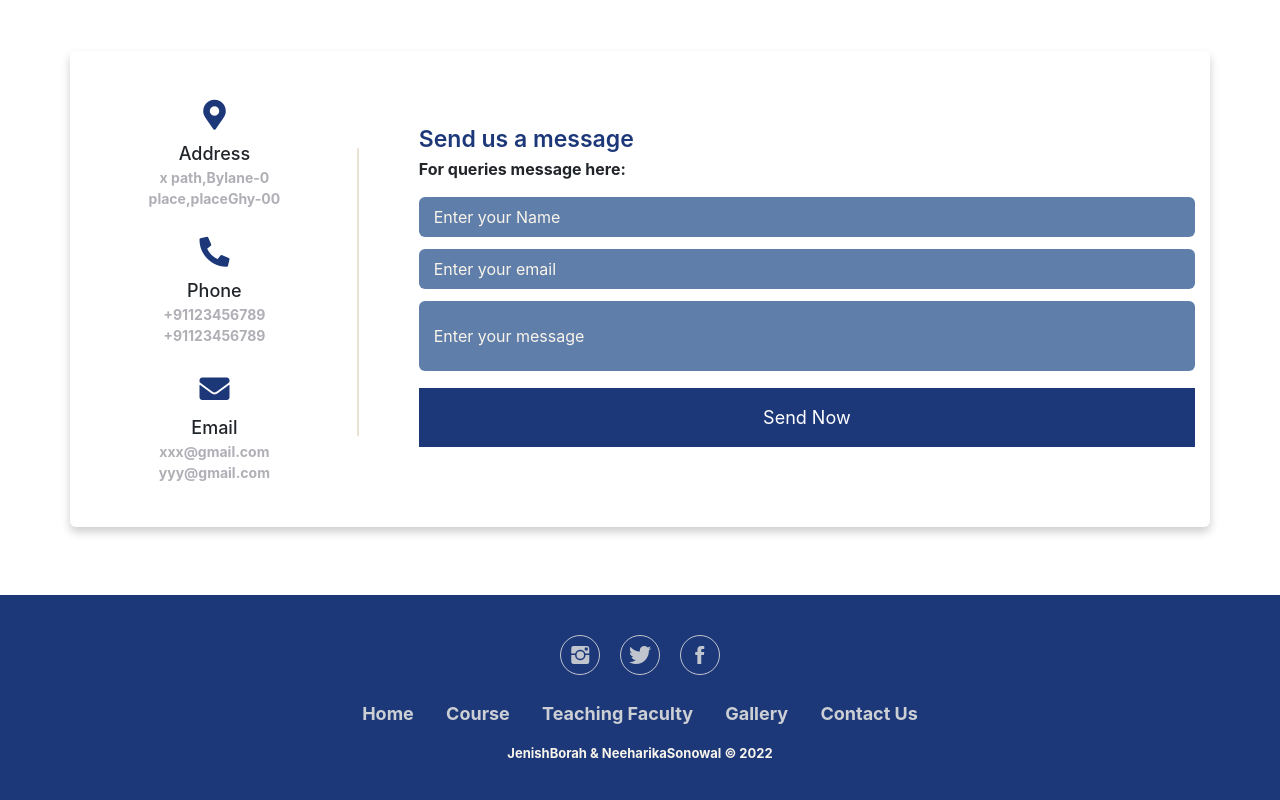
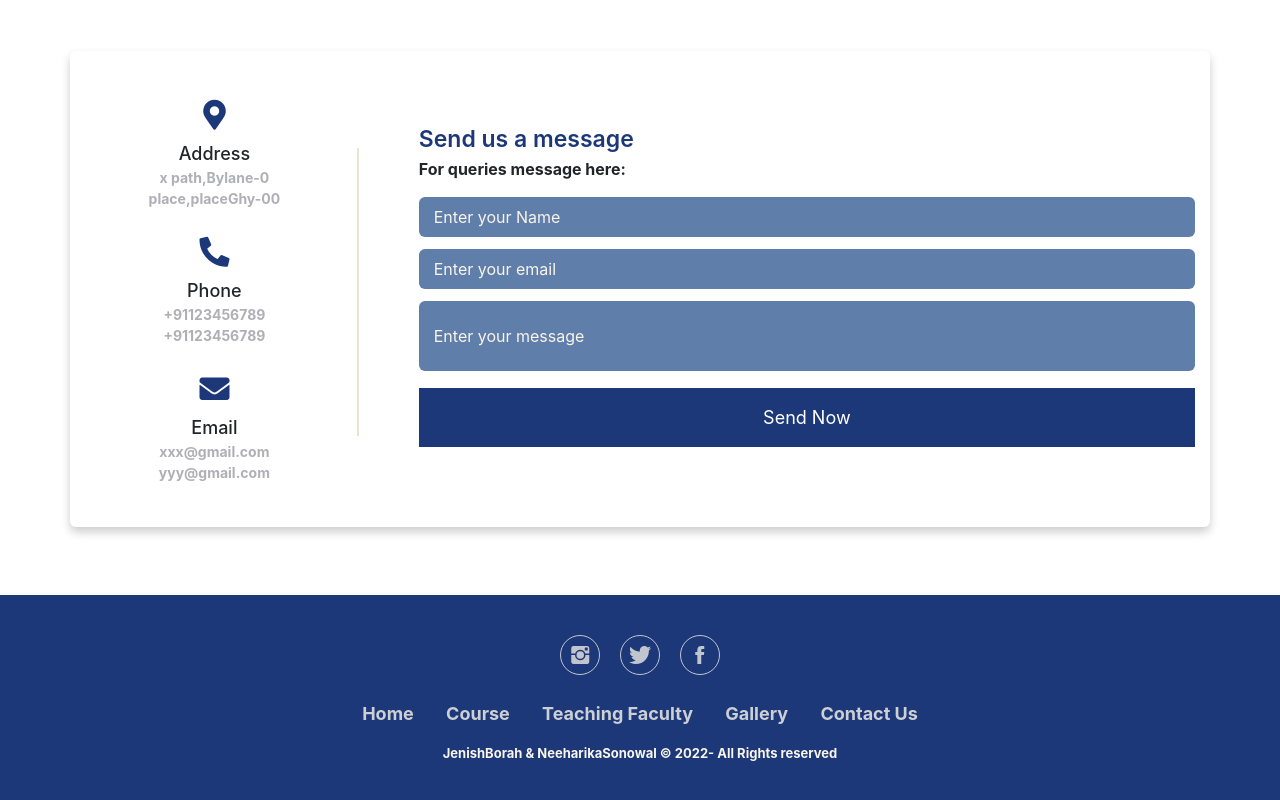
Before and after one commit to Neeharika-Sonowal/Group-Assignment, a plain HTML site: page index.html in a window 1280 px wide. Shown: the part 3023-3823 px from the top of the page. Drawn offline with nearby package versions, Linux system fonts and the light colour scheme.

Commit message:
Update index.html

```diff
--- a/index.html
+++ b/index.html
@@ -318,7 +318,7 @@
                 <li class="list-inline-item"><a href="#gallery">Gallery</a></li>
                 <li class="list-inline-item"><a href="#contact">Contact Us</a></li>
             </ul>
-            <p class="copyright">JenishBorah & NeeharikaSonowal © 2022</p>
+            <p class="copyright">JenishBorah & NeeharikaSonowal © 2022- All Rights reserved</p>
         </footer>
     </div>
             </body>
```
